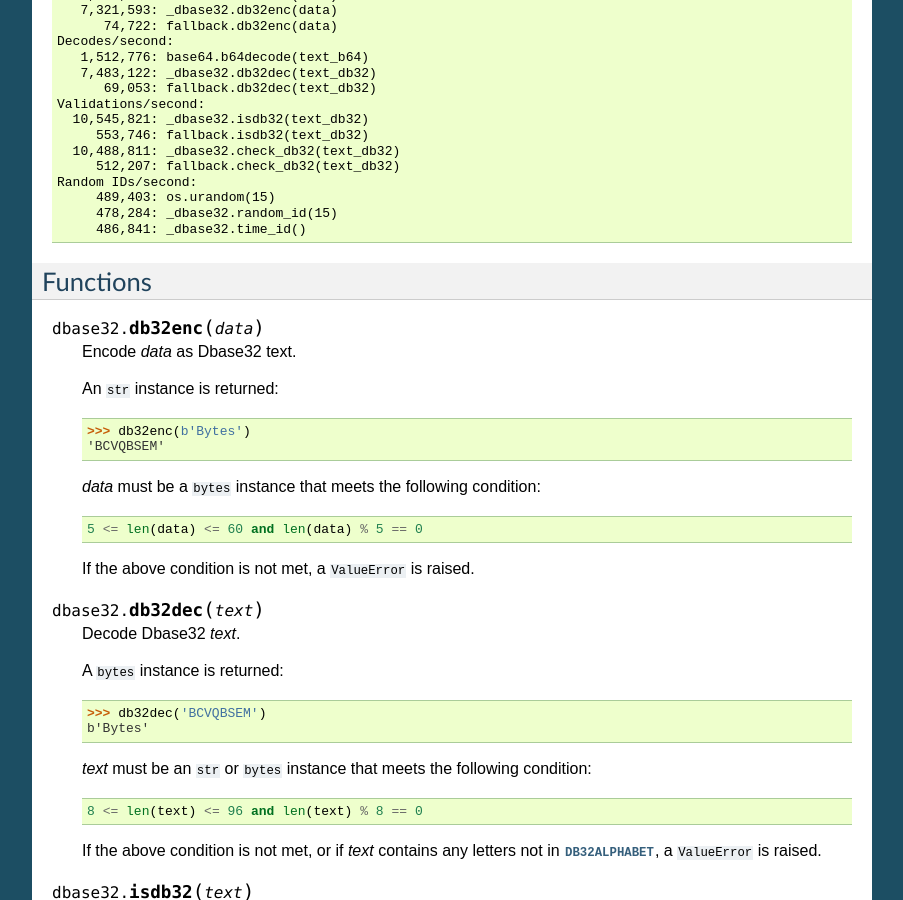
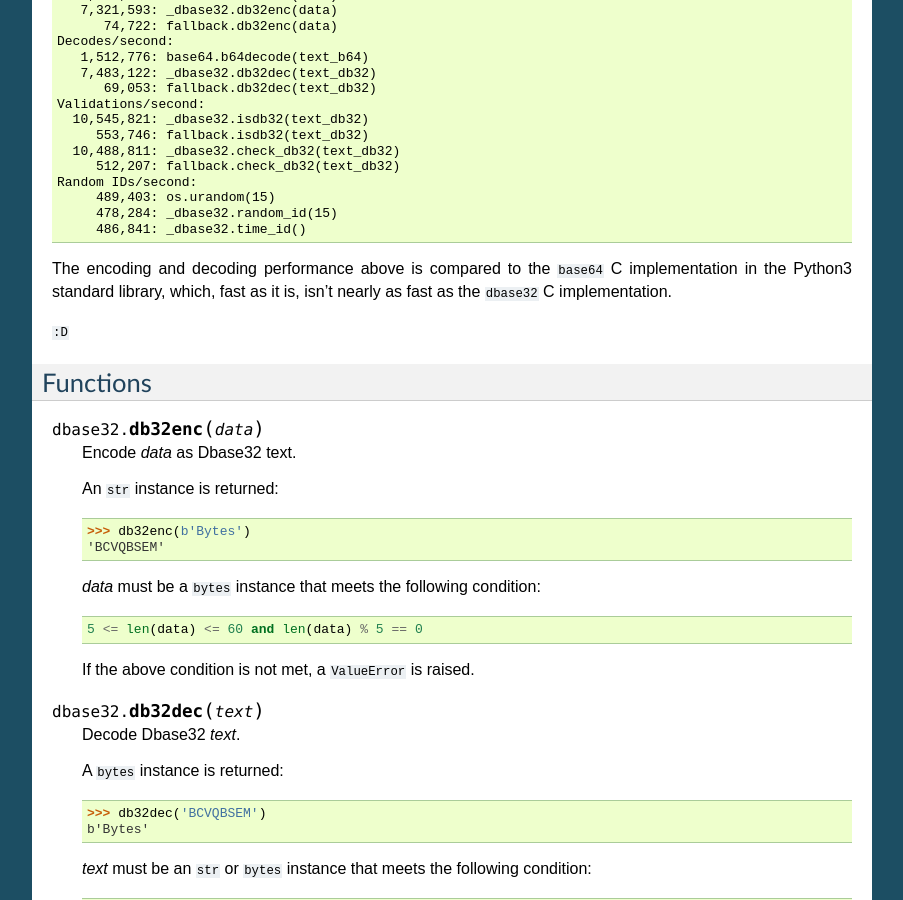
Before and after one commit to json420/dbase32, a Sphinx documentation site: the page built from doc/dbase32.rst, in a window 1280 px wide and 900 px high, scrolled down 3374 px. Shown: the whole window, without its empty margins (198-1101 px from the left). Built offline with Sphinx 7.4.7, drawn with Linux system fonts in a browser that asks for light colours.

Commit message:
doc/dbase32.rst: add note about base64 stdlib performance

```diff
--- a/doc/dbase32.rst
+++ b/doc/dbase32.rst
@@ -223,6 +223,12 @@ each capable of over 10 million validations per second::
          478,284: _dbase32.random_id(15)
          486,841: _dbase32.time_id()
 
+The encoding and decoding performance above is compared to the ``base64`` C
+implementation in the Python3 standard library, which, fast as it is, isn't
+nearly as fast as the ``dbase32`` C implementation.
+
+``:D``
+
 
 
 Functions
```
